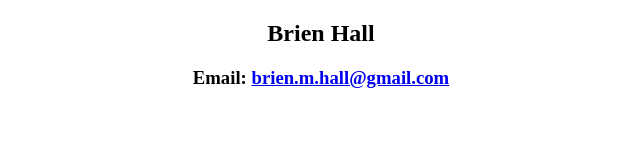
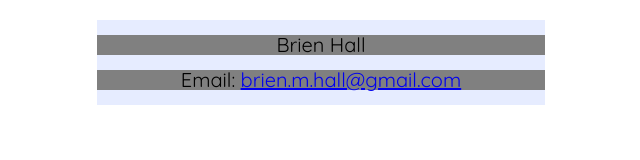
Before and after one commit to BrienHall/brienhall.github.io, a plain HTML site: page index.html in a window 1280 px wide. Shown: the whole page, without its empty margins (319-959 px from the left). Drawn offline with Linux system fonts and the light colour scheme.

Commit message:
second commit

```diff
--- a/index.html
+++ b/index.html
@@ -2,17 +2,22 @@
 <html>
 <head>
 	<title>Brien Hall</title>
+	<link rel="stylesheet" type="text/css" href="reset.css">
+	<link href="https://fonts.googleapis.com/css?family=Quicksand" rel="stylesheet">
 	<link rel="stylesheet" type="text/css" href="style.css">
 </head>
 <body>
 
+<div class="divider"></div>
 <section id="name">
 	<h2>Brien Hall</h2>
 </section>
 
+<div class="divider"></div>
+
 <section id="contact">
 	<h3>Email: <a href="mailto:brien.m.hall@gmail.com">brien.m.hall@gmail.com</a></h3>
-
+<div class="divider"></div>
 </section>
 
 </body>
--- /dev/null
+++ b/reset.css
@@ -0,0 +1,48 @@
+/* http://meyerweb.com/eric/tools/css/reset/
+   v2.0 | 20110126
+   License: none (public domain)
+*/
+
+html, body, div, span, applet, object, iframe,
+h1, h2, h3, h4, h5, h6, p, blockquote, pre,
+a, abbr, acronym, address, big, cite, code,
+del, dfn, em, img, ins, kbd, q, s, samp,
+small, strike, strong, sub, sup, tt, var,
+b, u, i, center,
+dl, dt, dd, ol, ul, li,
+fieldset, form, label, legend,
+table, caption, tbody, tfoot, thead, tr, th, td,
+article, aside, canvas, details, embed,
+figure, figcaption, footer, header, hgroup,
+menu, nav, output, ruby, section, summary,
+time, mark, audio, video {
+	margin: 0;
+	padding: 0;
+	border: 0;
+	font-size: 100%;
+	font: inherit;
+	vertical-align: baseline;
+}
+/* HTML5 display-role reset for older browsers */
+article, aside, details, figcaption, figure,
+footer, header, hgroup, menu, nav, section {
+	display: block;
+}
+body {
+	line-height: 1;
+}
+ol, ul {
+	list-style: none;
+}
+blockquote, q {
+	quotes: none;
+}
+blockquote:before, blockquote:after,
+q:before, q:after {
+	content: '';
+	content: none;
+}
+table {
+	border-collapse: collapse;
+	border-spacing: 0;
+}
--- a/style.css
+++ b/style.css
@@ -1,7 +1,22 @@
+
+body {
+	font-family: 'Quicksand', sans-serif;
+	width: 35%;
+	text-align: center;
+	margin: auto;
+	margin-top: 20px;
+	font-size: 20px;
+}
+
 #name {
-	text-align: center;
+	background-color: grey;
 }
 
 #contact {
-	text-align: center;
+	background-color: grey;
 }
+
+.divider {
+	background-color: #e6ecff;
+	height: 15px;
+}
```
